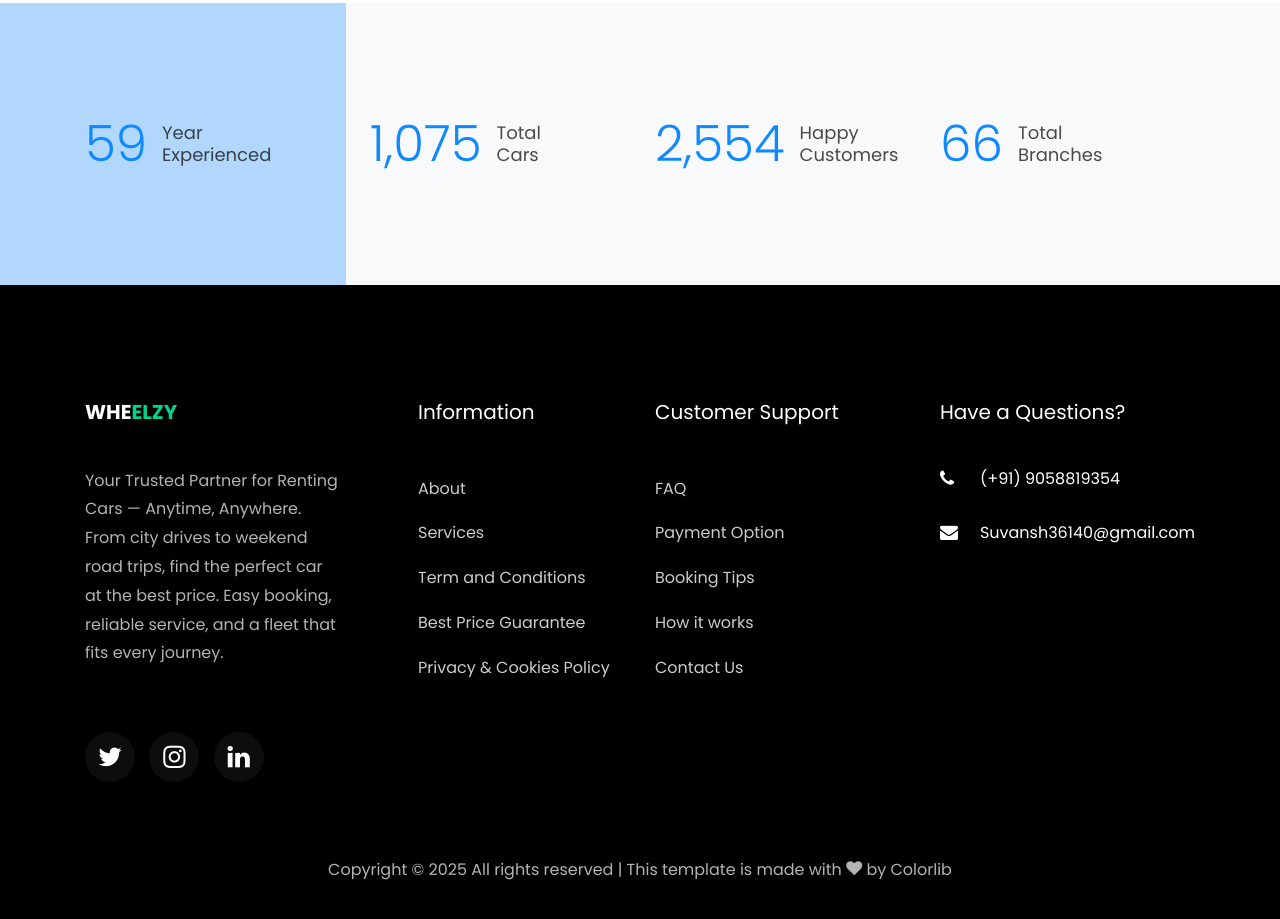
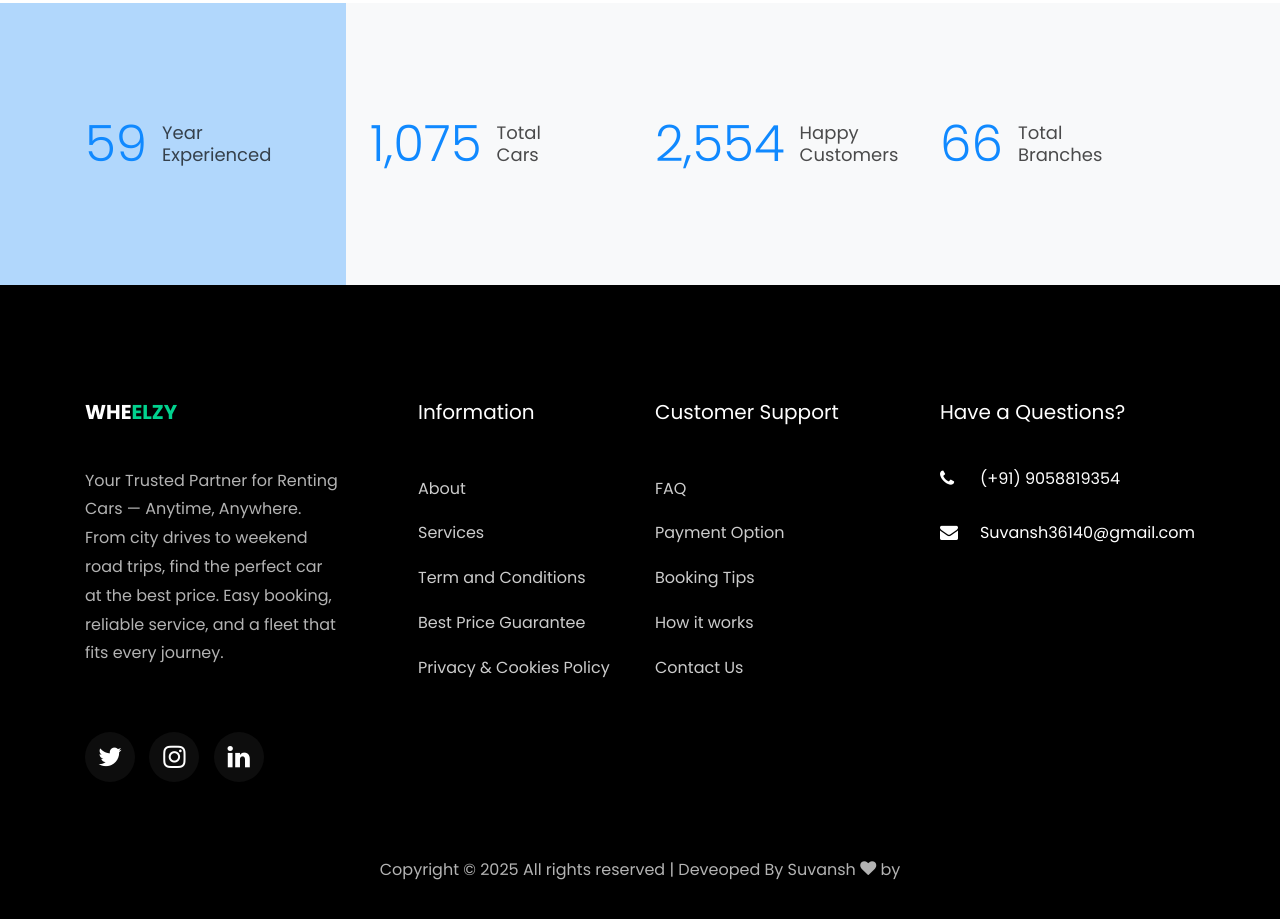
Before and after one commit to Suvansh-DevHub/WheelZy---Car-Rental, a plain HTML site: page index.html in a window 1280 px wide. Shown: the part 5278-6197 px from the top of the page. Drawn offline with Linux system fonts and the light colour scheme; some packages are replaced by stand-ins of ours; no server answers; files whose address does not match are found by name.

Commit message:
index.html

```diff
--- a/index.html
+++ b/index.html
@@ -550,9 +550,9 @@ From city drives to weekend road trips, find the perfect car at the best price.
 
           <p><!-- Link back to Colorlib can't be removed. Template is licensed under CC BY 3.0. -->
             Copyright &copy;
-            <script>document.write(new Date().getFullYear());</script> All rights reserved | This template is made with
-            <i class="icon-heart color-danger" aria-hidden="true"></i> by <a href="https://colorlib.com"
-              target="_blank">Colorlib</a>
+            <script>document.write(new Date().getFullYear());</script> All rights reserved | Deveoped By Suvansh
+            <i class="icon-heart color-danger" aria-hidden="true"></i> by <a href="#"
+              target="_blank"></a>
             <!-- Link back to Colorlib can't be removed. Template is licensed under CC BY 3.0. -->
           </p>
         </div>
```
